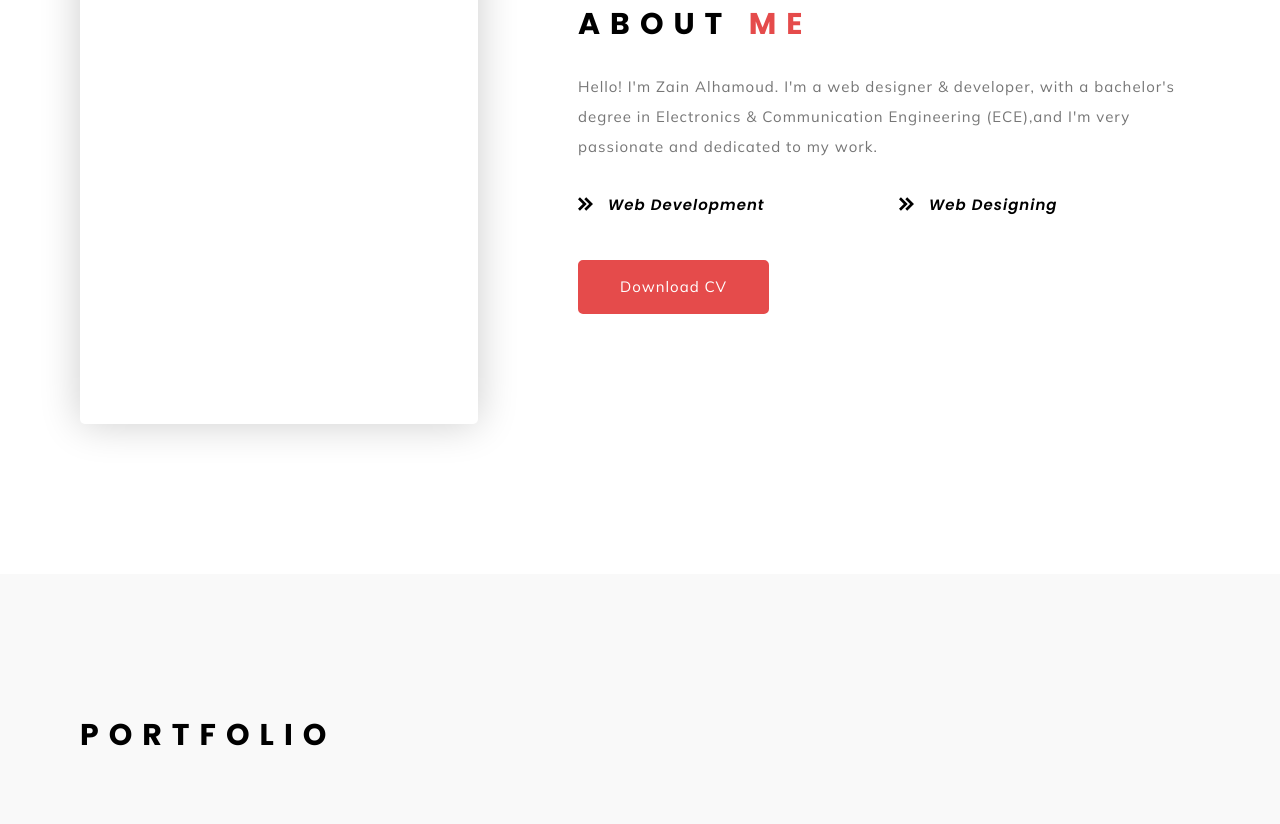
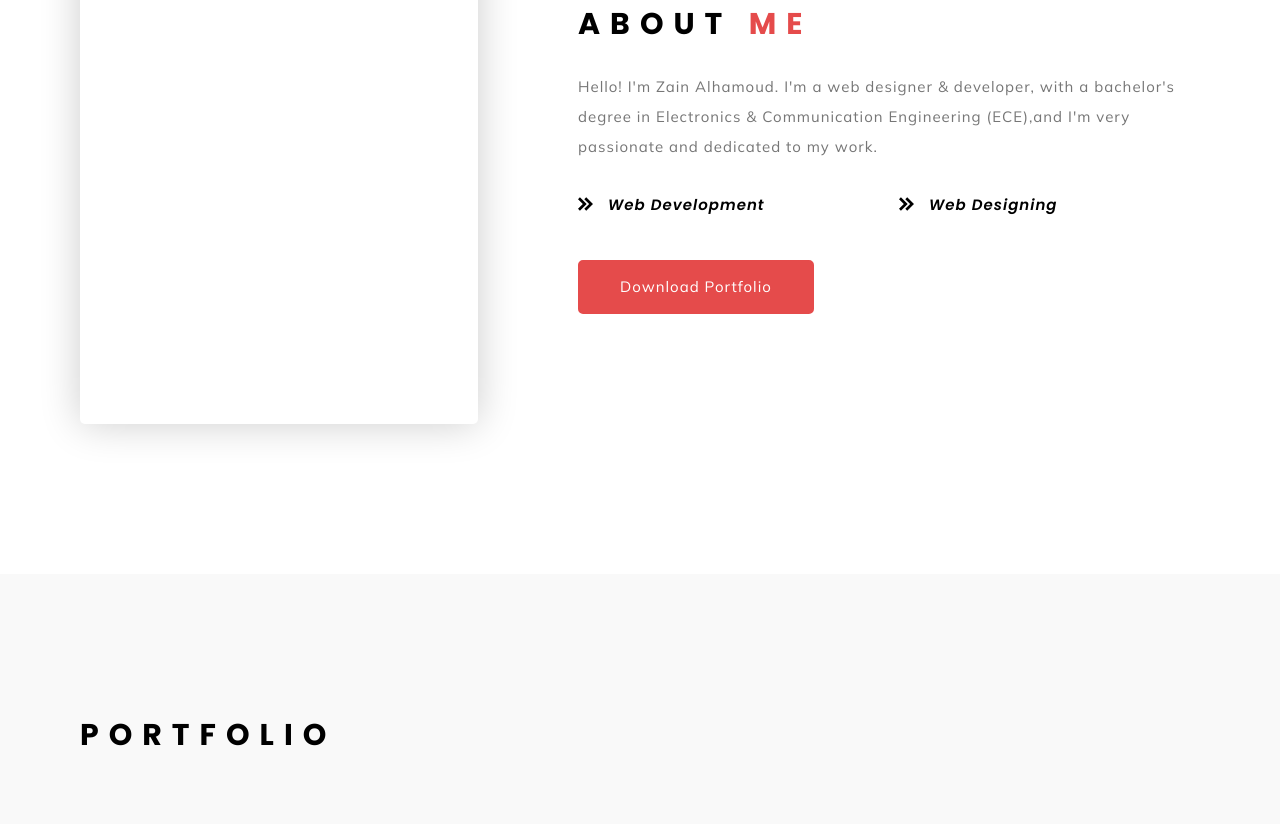
Before and after one commit to zain-mco/1-portfolio, a plain HTML site: page index.html in a window 1280 px wide. Shown: the part 1057-1881 px from the top of the page. Drawn offline with Linux system fonts and the light colour scheme; no server answers; files whose address does not match are found by name.

Commit message:
Pdf Portfolio

```diff
--- a/index.html
+++ b/index.html
@@ -245,7 +245,7 @@
                 </div>
 
                 <div class="grax_tm_button">
-                  <a href="img/resume/Resume.pdf" download>Download CV</a>
+                  <a href="img/resume/Portfolio.pdf" download>Download Portfolio</a>
                 </div>
               </div>
             </div>
```
Also changed, not shown: 1 other file.
